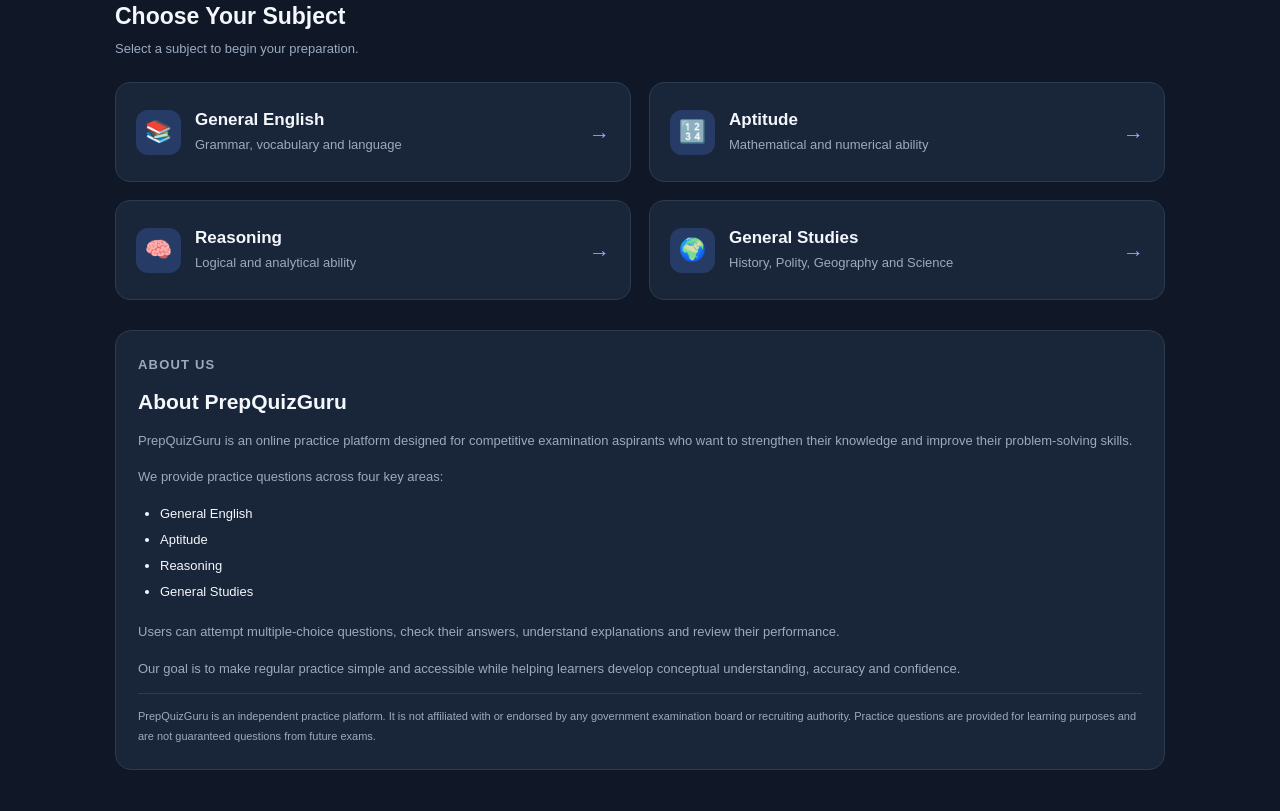
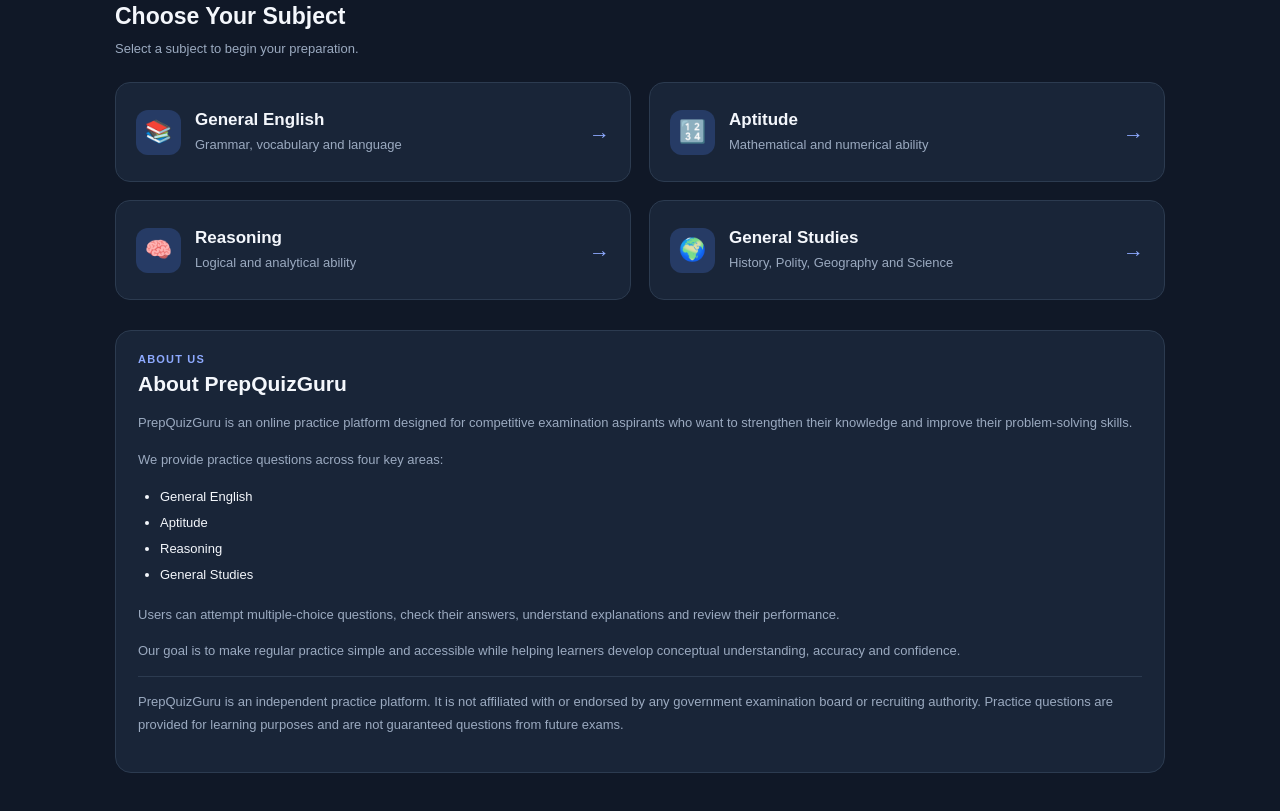
Before and after one commit to purefocusquiz/prepquizguru-web, a plain HTML site: page index.html in a window 1280 px wide. Shown: the part 365-1176 px from the top of the page. Drawn offline with Linux system fonts and the light colour scheme.

Commit message:
correctly updated about section css style

```diff
--- a/style.css
+++ b/style.css
@@ -763,7 +763,7 @@ button {
     margin-bottom: 15px;
 }
 
-.about-section p {
+.about-section p:not(.category-label) {
     color: var(--muted);
     font-size: 13px;
     line-height: 1.8;
```
